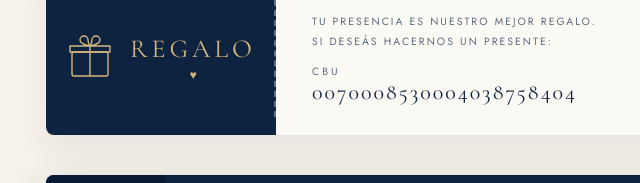
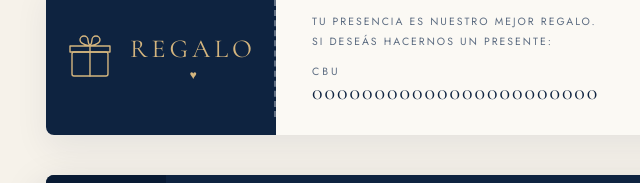
Before and after one commit to GustavoJCastilloC/invitacion-boda, a plain HTML site: page index.html in a window 1280 px wide. Shown: the part 2951-3134 px from the top of the page, 114-754 px from the left. Drawn offline with nearby package versions, Linux system fonts and the light colour scheme.

Commit message:
Actualización en la sección Regalo (CBU Default)

```diff
--- a/index.html
+++ b/index.html
@@ -485,7 +485,7 @@ img{max-width:100%;display:block}
       <div class="cbu-row">
         <div>
           <div class="label">CBU</div>
-          <div class="cbu" id="cbu">0070008530004038758404</div>
+          <div class="cbu" id="cbu">00000000000000000000000</div>
         </div>
         <div><button class="btn gold small" onclick="copyCBU()">Copiar CBU <svg class="ico"><use href="#i-copy"/></svg></button><span class="msg" id="copyMsg"></span></div>
       </div>
```
